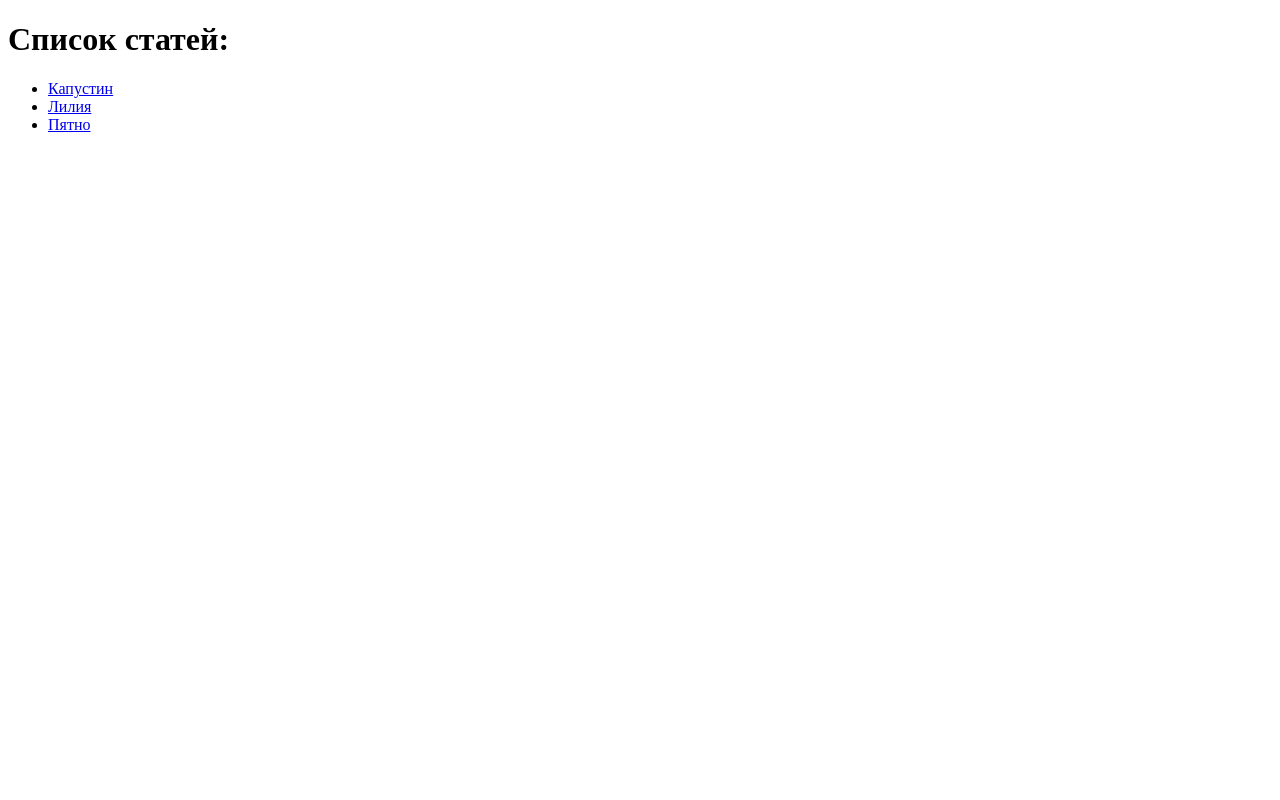
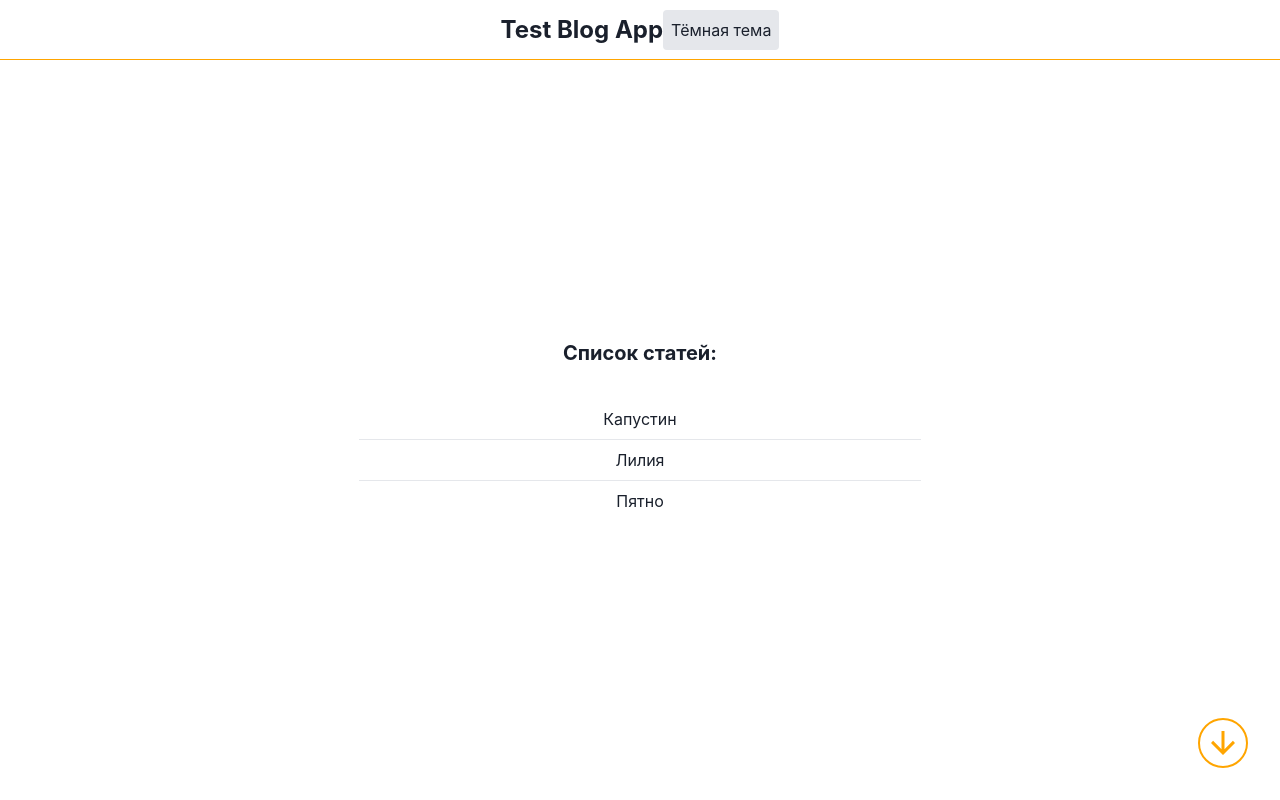
Before and after one commit to IgorMeshalkin/test_blog, a Next.js app: page / in a window 1280 px wide. Built offline with nearby package versions, Linux system fonts and the light colour scheme.

Commit message:
Implemented dynamic routing for static pages with Page Route.

```diff
--- /dev/null
+++ b/pages/_app.tsx
@@ -0,0 +1,23 @@
+import { AppProps } from 'next/app';
+import Header from "@/src/components/header/header";
+import React from "react";
+import "@/src/styles/global.css"
+import ScrollDownButton from "@/src/components/ui/scroll-down-button/scroll-down-button";
+
+function MyApp({ Component, pageProps }: AppProps) {
+    return (
+        <div className="app-container">
+            <div className="header-container">
+                <Header/>
+            </div>
+            <div className="content-container">
+                <Component {...pageProps} />
+            </div>
+            <div className="fixed bottom-8 right-8">
+                <ScrollDownButton/>
+            </div>
+        </div>
+    );
+}
+
+export default MyApp;
--- a/app/articles/[id]/page.tsx
+++ b/pages/articles/[id].tsx
@@ -1,21 +1,31 @@
 import React from 'react';
 import {getArticles} from "@/src/mock_api/article_api";
 import Image from "next/image";
-import ScrollDownButton from "@/src/components/ui/scroll-down-button/scroll-down-button";
+import {TArticle} from "@/src/types/article";
 
+export const getStaticPaths = async () => {
+    const articles = await getArticles();
+    const paths = articles.map((article) => ({
+        params: { id: article.id.toString() },
+    }));
+    return { paths, fallback: false };
+};
 
-export async function generateStaticParams() {
+export const getStaticProps = async ({ params }: { params: { id: string } }) => {
     const articles = await getArticles();
-    return articles.map((article) => ({
-        id: article.id.toString(),
-    }));
+    const article = articles.find((article) => article.id === Number(params.id));
+    return {
+        props: {
+            article,
+        },
+    };
+};
+
+interface IArticlePageProps {
+    article: TArticle;
 }
 
-
-const Article = async ({params}: { params: { id: string } }) => {
-    const articles = await getArticles();
-    const article = articles.find((article) => article.id === Number(params.id));
-
+const ArticlePage = ({article}:IArticlePageProps) => {
     return (
         <div className="w-full max-w-full h-full flex items-center flex-col">
             {
@@ -27,16 +37,13 @@ const Article = async ({params}: { params: { id: string } }) => {
                            width={500}
                            className="max-w-full h-auto"
                     />
-                    <div className="w-full">
+                    <div className="w-full mb-16">
                         <span className="">{article.body}</span>
                     </div>
                 </div>
             }
-            <div className="fixed bottom-8 right-8">
-                <ScrollDownButton/>
-            </div>
         </div>
     );
 };
 
-export default Article;
+export default ArticlePage;
--- a/app/page.tsx
+++ b/pages/index.tsx
@@ -1,17 +1,20 @@
 import React from 'react';
 import {getArticles} from "@/src/mock_api/article_api";
+import {TArticle} from "@/src/types/article";
 import Link from "next/link";
 
-export async function generateStaticParams() {
+export const getStaticProps = async () => {
     const articles = await getArticles();
-    return articles.map((article) => ({
-        id: article.id.toString(),
-    }));
+    return {
+        props: {articles},
+    };
+};
+
+interface IHomePageProps {
+    articles: TArticle[];
 }
 
-export default async function Home() {
-    const articles = await getArticles();
-
+const HomePage = ({articles}: IHomePageProps) => {
     return (
         <div className="w-2/3 h-full flex-center flex-col">
             <h1 className="text-xl font-bold mb-8 ">Список статей:</h1>
@@ -24,4 +27,6 @@ export default async function Home() {
             </ul>
         </div>
     );
-}
+};
+
+export default HomePage;
--- a/src/components/header/header.tsx
+++ b/src/components/header/header.tsx
@@ -1,10 +1,11 @@
 import React from 'react';
-import '../../styles/global.css'
+import ThemeSwitcher from "@/src/components/ui/theme-switcher/theme-switcher";
 
 const Header = () => {
     return (
         <div className="w-full h-full flex-center">
             <span className="font-bold text-2xl">Test Blog App</span>
+            <ThemeSwitcher/>
         </div>
     );
 };
--- /dev/null
+++ b/src/components/ui/theme-switcher/theme-switcher.tsx
@@ -0,0 +1,37 @@
+'use client';
+
+import React, {useEffect, useState} from 'react';
+
+const ThemeSwitcher = () => {
+    const [theme, setTheme] = useState<'light-theme' | 'dark-theme'>('light-theme');
+
+    useEffect(() => {
+        const savedTheme = localStorage.getItem('theme') as 'light-theme' | 'dark-theme';
+        if (savedTheme) {
+            setTheme(savedTheme);
+        } else {
+            const selectedTheme = window.matchMedia('(prefers-color-scheme: dark-theme)').matches ? 'dark-theme' : 'light-theme';
+            setTheme(selectedTheme);
+        }
+    }, []);
+
+    useEffect(() => {
+        document.documentElement.classList.add(theme);
+    }, [theme]);
+
+    const toggleTheme = () => {
+        const newTheme = theme === 'dark-theme' ? 'light-theme' : 'dark-theme';
+        setTheme(newTheme);
+        localStorage.setItem('theme', newTheme);
+        document.documentElement.classList.remove(theme!);
+        document.documentElement.classList.add(newTheme);
+    };
+
+    return (
+        <button onClick={toggleTheme} className="p-2 bg-gray-200 dark:bg-gray-800 rounded">
+            {theme === 'dark-theme' ? 'Светлая тема' : 'Тёмная тема'}
+        </button>
+    );
+};
+
+export default ThemeSwitcher;
--- a/src/styles/global.css
+++ b/src/styles/global.css
@@ -11,20 +11,29 @@
     --accent-color: orange;
 }
 
+html {
+    transition: .3s;
+}
+
 body {
     overflow-x: hidden;
 }
 
+.app-container {
+    height: 100vh;
+    width: 100vw;
+}
+
 .header-container {
-    width: 100vw;
+    width: 100%;
     height: var(--header-height);
     border: 1px none var(--accent-color);
     border-bottom-style: solid;
 }
 
 .content-container {
-    width: 100vw;
-    height: calc(100vh - var(--header-height));
+    width: 100%;
+    height: calc(100% - var(--header-height));
     padding: var(--common-padding);
     box-sizing: border-box;
     display: flex;
--- a/tailwind.config.ts
+++ b/tailwind.config.ts
@@ -2,8 +2,8 @@ import type { Config } from "tailwindcss";
 
 const config: Config = {
   content: [
-    "./src/**/*.{js,ts,jsx,tsx,mdx}",
-    "./app/**/*.{js,ts,jsx,tsx,mdx}",
+    "./pages/**/*.{js,ts,jsx,tsx,mdx}",
+    "./src/components/**/*.{js,ts,jsx,tsx,mdx}",
   ],
   theme: {
     extend: {
```
